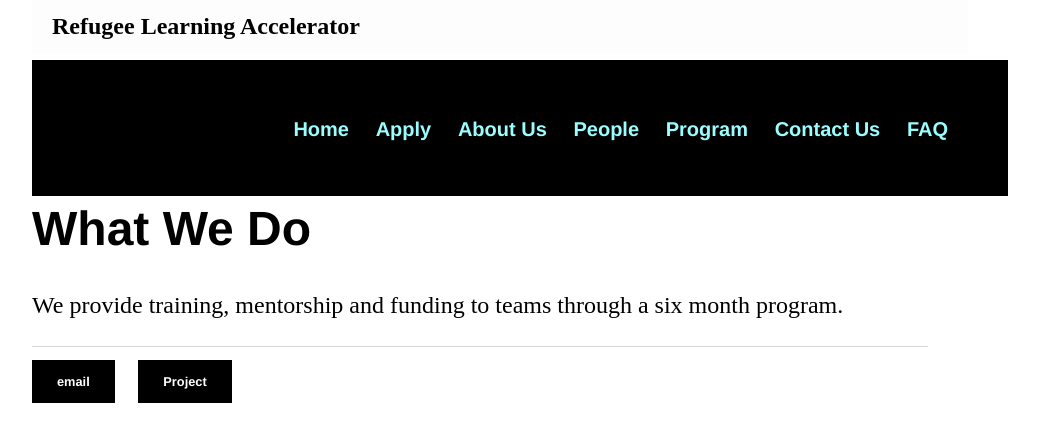
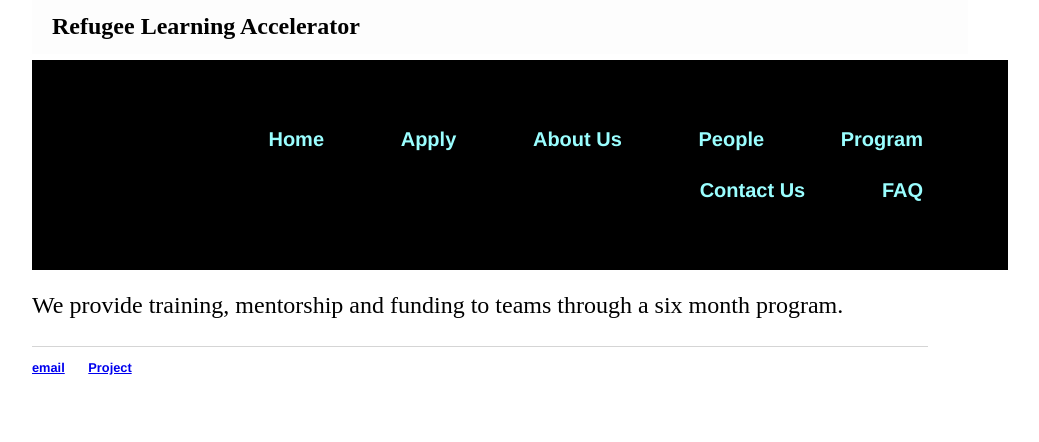
Before and after one commit to Refugee-Learning-Accelerator/Refugee-Learning-Accelerator.github.io, a Jekyll site: the page built from index.html, in a window 1280 px wide. Shown: the top 442 px of the page, without its empty margins (160-1199 px from the left). Built offline with Jekyll 4.4.1, drawn with Linux system fonts in a browser that asks for light colours.

Commit message:
Update main.css

```diff
--- a/css/main.css
+++ b/css/main.css
@@ -20,22 +20,15 @@
     text-decoration: underline;
 }
 a.class2 {
-    text-decoration: none;
+    background-color: #000000;
     color: #9AFEFF;
-}
-a.class2:hover {
-    text-decoration: underline;
-}
-a.class3 {
-    background-color: #000000;
-    color: white;
     padding: 14px 25px;
     text-align: center;
     text-decoration: none;
     display: inline-block;
 }
 
-a.class3:hover {
+a.class2:hover {
     text-decoration: underline;
 }
 h1 {
```
